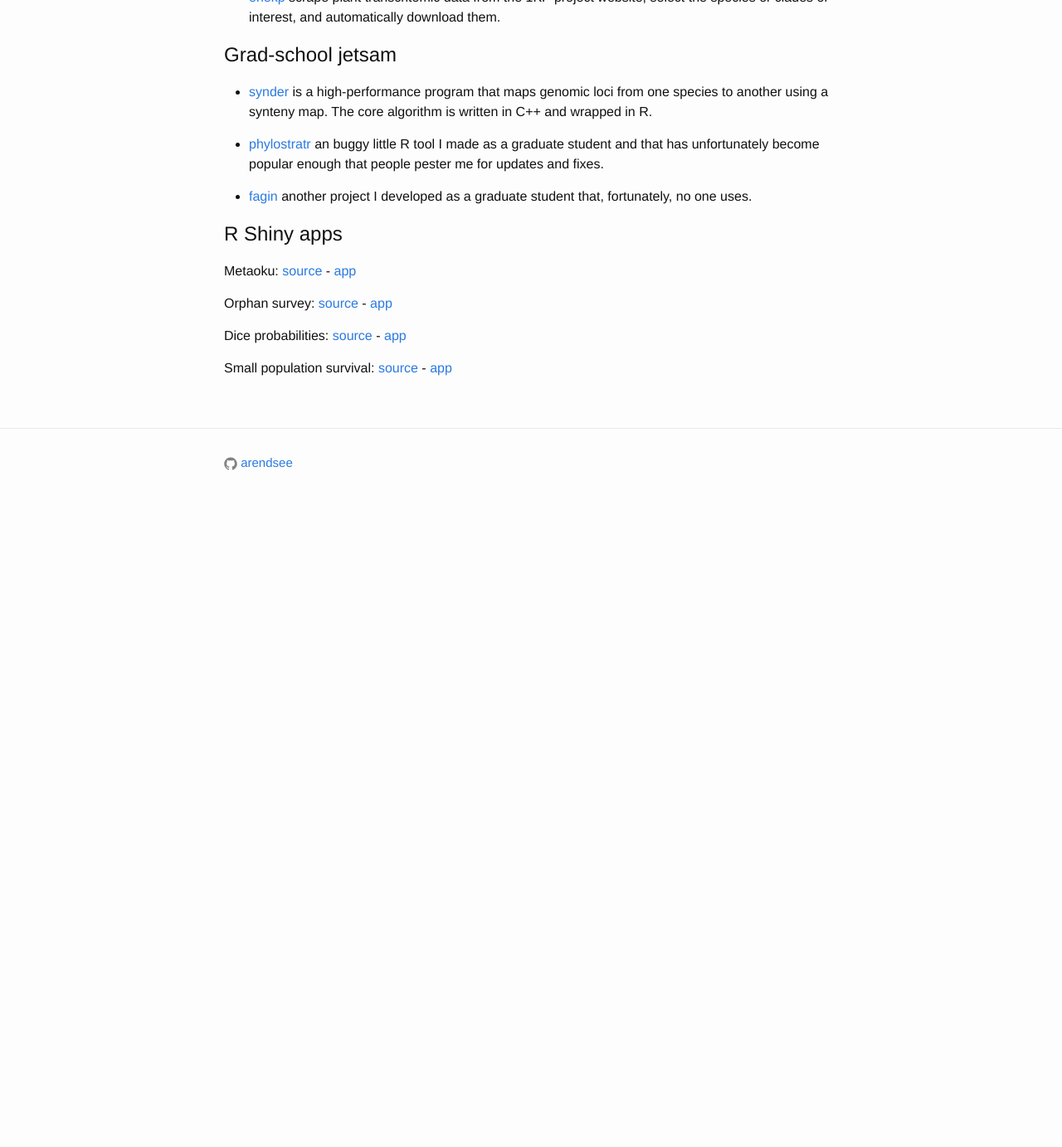
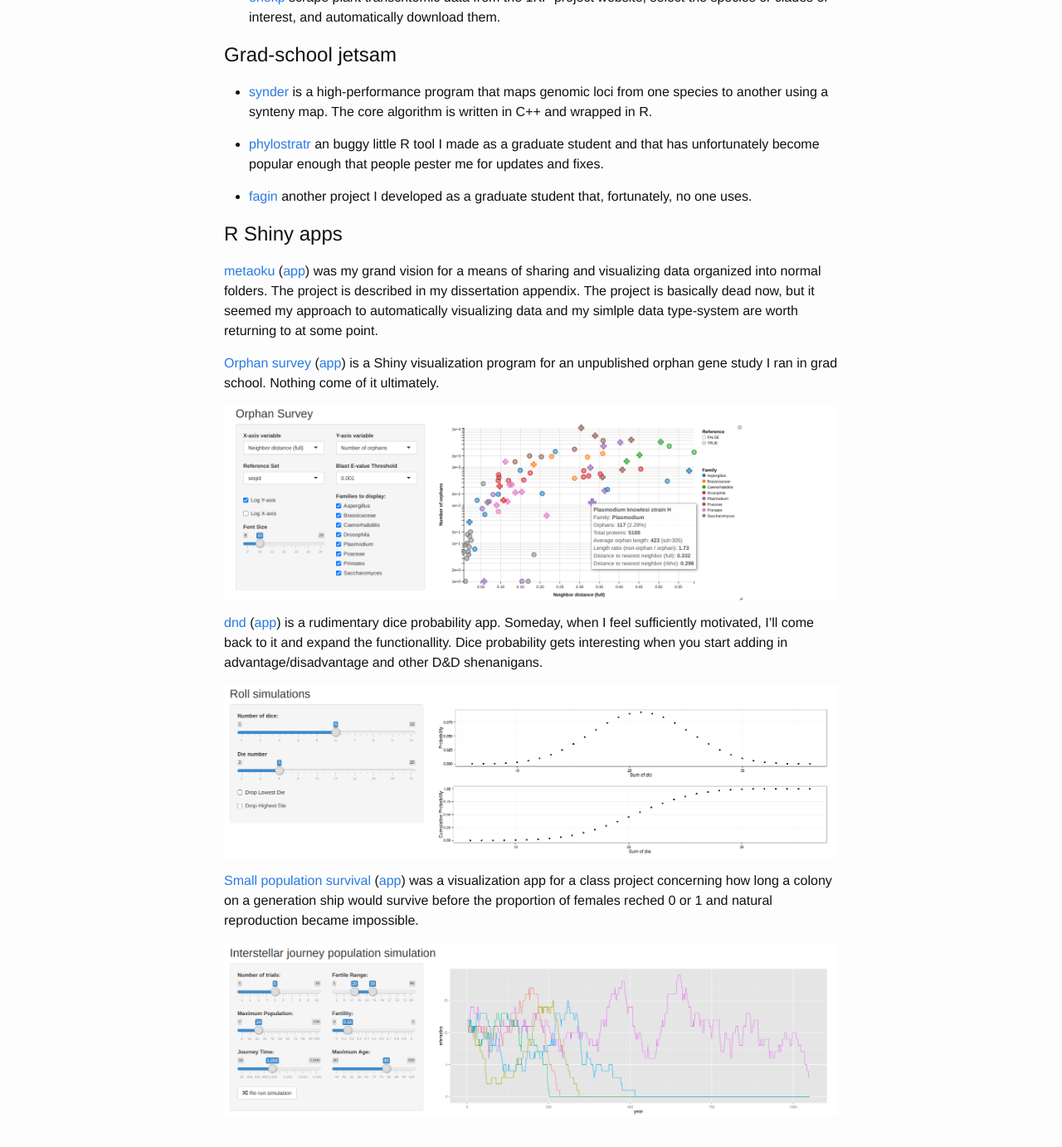
Before and after one commit to arendsee/arendsee.github.io, a Jekyll site: the page built from projects.md, in a window 1280 px wide and 1400 px high, scrolled down 1212 px. Shown: the top 1383 px of the window at 83% size. Built offline with Jekyll 4.4.1, drawn with Linux system fonts in a browser that asks for light colours; before the commit the page ends 1842 px from its top, so only the background shows below that.

Commit message:
Add details about the shiny apps

```diff
--- a/projects.md
+++ b/projects.md
@@ -71,10 +71,32 @@ permalink: /projects/
 
 # R Shiny apps
 
-Metaoku: [source](https://github.com/arendsee/metaoku) - [app](https://metaoku.shinyapps.io/archive/)
+[metaoku](https://github.com/arendsee/metaoku)
+([app](https://metaoku.shinyapps.io/archive/)) was my grand vision for a means
+of sharing and visualizing data organized into normal folders. The project is
+described in my dissertation appendix. The project is basically dead now, but
+it seemed my approach to automatically visualizing data and my simlple data
+type-system are worth returning to at some point.
 
-Orphan survey: [source](https://github.com/arendsee/orphan-survey) - [app](http://arendsee.shinyapps.io/orphan-survey)
+[Orphan survey](https://github.com/arendsee/orphan-survey)
+([app](http://arendsee.shinyapps.io/orphan-survey)) is a Shiny visualization
+program for an unpublished orphan gene study I ran in grad school. Nothing come
+of it ultimately.
 
-Dice probabilities: [source](https://github.com/arendsee/dnd) - [app](http://arendsee.shinyapps.io/dnd-rolls)
+![orphan]({{site.baseurl}}/assets/img/orphan-survey.png)
 
-Small population survival: [source](https://github.com/arendsee/interstellar) - [app](http://arendsee.shinyapps.io/interstellar)
+[dnd](https://github.com/arendsee/dnd)
+([app](http://arendsee.shinyapps.io/dnd-rolls)) is a rudimentary dice
+probability app. Someday, when I feel sufficiently motivated, I'll come back to
+it and expand the functionallity. Dice probability gets interesting when you
+start adding in advantage/disadvantage and other D&D shenanigans.
+
+![dnd]({{site.baseurl}}/assets/img/dnd.png)
+
+[Small population survival](https://github.com/arendsee/interstellar)
+([app](http://arendsee.shinyapps.io/interstellar)) was a visualization app for
+a class project concerning how long a colony on a generation ship would survive
+before the proportion of females reched 0 or 1 and natural reproduction became
+impossible.
+
+![interstellar]({{site.baseurl}}/assets/img/interstellar.png)
```
Also changed, not shown: assets/img/dnd.png (added), assets/img/interstellar.png (added), assets/img/orphan-survey.png (added).
